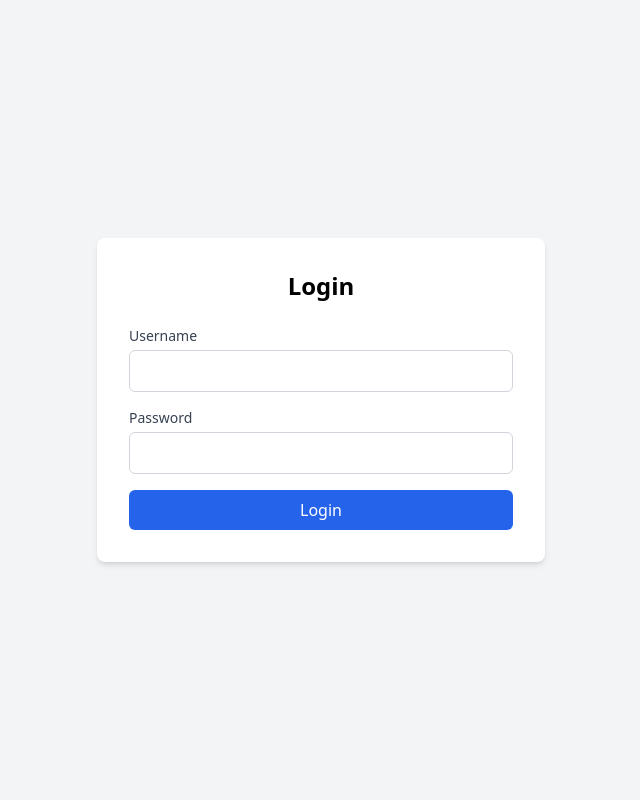
After one commit to marcorisi/discount-codes, a Flask app: page /auth/login in a window 1280 px wide. The commit adds this page. Shown: the whole page, without its empty margins (319-959 px from the left). Run offline with Flask 3, Linux system fonts and the light colour scheme; some libraries are stand-ins or nearby versions.

Commit message:
Claude Code implemented the login feature

```diff
--- a/app/routes.py
+++ b/app/routes.py
@@ -1,11 +1,16 @@
 """Application routes."""
 
-from flask import Blueprint, render_template
+from flask import Blueprint, flash, redirect, render_template, request, url_for
+from flask_login import login_required, login_user, logout_user
+
+from app.models import User
 
 main = Blueprint("main", __name__)
+auth = Blueprint("auth", __name__, url_prefix="/auth")
 
 
 @main.route("/")
+@login_required
 def index() -> str:
     """Render the homepage.
 
@@ -13,3 +18,33 @@ def index() -> str:
         Rendered homepage template.
     """
     return render_template("index.html")
+
+
+@auth.route("/login", methods=["GET", "POST"])
+def login():
+    """Handle user login."""
+    if request.method == "POST":
+        username = request.form.get("username", "").strip()
+        password = request.form.get("password", "")
+
+        if not username or not password:
+            flash("Username and password are required.", "error")
+            return render_template("login.html")
+
+        user = User.query.filter_by(username=username).first()
+        if user and user.check_password(password):
+            login_user(user)
+            next_page = request.args.get("next")
+            return redirect(next_page or url_for("main.index"))
+
+        flash("Invalid username or password.", "error")
+    return render_template("login.html")
+
+
+@auth.route("/logout")
+@login_required
+def logout():
+    """Handle user logout."""
+    logout_user()
+    flash("You have been logged out.", "success")
+    return redirect(url_for("auth.login"))
--- a/app/templates/base.html
+++ b/app/templates/base.html
@@ -9,7 +9,18 @@
     <link rel="stylesheet" href="{{ url_for('static', filename='css/style.css') }}">
     {% block head %}{% endblock %}
 </head>
-<body>
+<body class="bg-gray-50">
+    {% if current_user.is_authenticated %}
+    <nav class="bg-white shadow-sm">
+        <div class="container mx-auto px-4 py-3 flex justify-between items-center">
+            <a href="{{ url_for('main.index') }}" class="text-xl font-bold text-gray-800">Discount Code Manager</a>
+            <div class="flex items-center space-x-4">
+                <span class="text-gray-600">{{ current_user.username }}</span>
+                <a href="{{ url_for('auth.logout') }}" class="text-red-600 hover:text-red-800">Logout</a>
+            </div>
+        </div>
+    </nav>
+    {% endif %}
     <main>
         {% block content %}{% endblock %}
     </main>
--- /dev/null
+++ b/app/templates/login.html
@@ -0,0 +1,40 @@
+{% extends "base.html" %}
+
+{% block title %}Login - Discount Code Manager{% endblock %}
+
+{% block content %}
+<div class="min-h-screen flex items-center justify-center bg-gray-100">
+    <div class="max-w-md w-full bg-white rounded-lg shadow-md p-8">
+        <h1 class="text-2xl font-bold text-center mb-6">Login</h1>
+
+        {% with messages = get_flashed_messages(with_categories=true) %}
+            {% if messages %}
+                {% for category, message in messages %}
+                    <div class="mb-4 p-3 rounded {% if category == 'error' %}bg-red-100 text-red-700{% else %}bg-green-100 text-green-700{% endif %}">
+                        {{ message }}
+                    </div>
+                {% endfor %}
+            {% endif %}
+        {% endwith %}
+
+        <form method="POST" class="space-y-4">
+            <div>
+                <label for="username" class="block text-sm font-medium text-gray-700 mb-1">Username</label>
+                <input type="text" id="username" name="username" required
+                    class="w-full px-3 py-2 border border-gray-300 rounded-md focus:outline-none focus:ring-2 focus:ring-blue-500">
+            </div>
+
+            <div>
+                <label for="password" class="block text-sm font-medium text-gray-700 mb-1">Password</label>
+                <input type="password" id="password" name="password" required
+                    class="w-full px-3 py-2 border border-gray-300 rounded-md focus:outline-none focus:ring-2 focus:ring-blue-500">
+            </div>
+
+            <button type="submit"
+                class="w-full bg-blue-600 text-white py-2 px-4 rounded-md hover:bg-blue-700 focus:outline-none focus:ring-2 focus:ring-blue-500 focus:ring-offset-2">
+                Login
+            </button>
+        </form>
+    </div>
+</div>
+{% endblock %}
--- a/requirements.txt
+++ b/requirements.txt
@@ -1,5 +1,6 @@
 Flask>=3.0.0
 Flask-SQLAlchemy>=3.1.0
+Flask-Login>=0.6.0
 python-dotenv>=1.0.0
 pytest>=8.0.0
 pytest-flask>=1.3.0
```
Also changed, not shown: app/__init__.py (+31 -2 lines), app/models.py (+25 -0 lines), tests/conftest.py (+37 -1 lines), tests/test_models.py (+31 -1 lines), tests/test_routes.py (+57 -5 lines).
